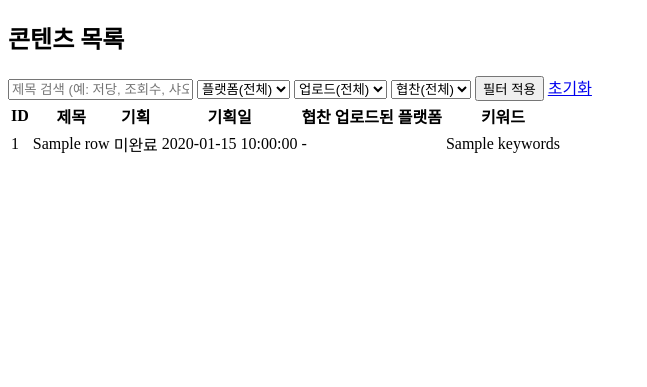
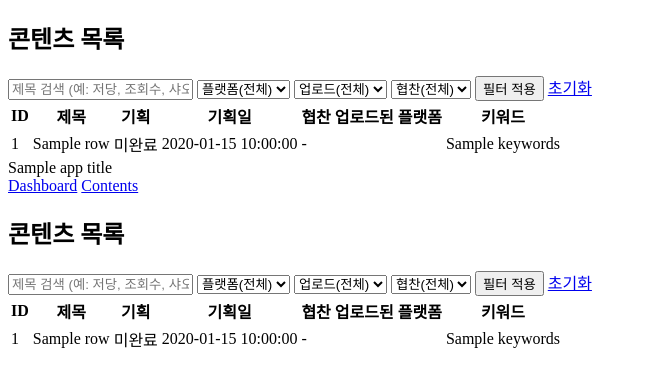
Before and after one commit to jangnyer/DataBase_WebApp_Project, a Flask app: template templates/contents.html in a window 1280 px wide. Shown: the part 44-431 px from the top of the page, without its empty margins (0-647 px from the left). Run offline with Flask 3, Linux system fonts and the light colour scheme; the template is opened without the code that fills it: most values are stand-ins (such as "Sample title", 1, 10 or a date in 2020).

Commit message:
컨텐츠

```diff
--- a/templates/contents.html
+++ b/templates/contents.html
@@ -81,3 +81,99 @@
   </main>
 </body>
 </html>
+
+
+
+
+
+
+
+
+
+
+
+
+
+<!doctype html>
+<html lang="ko">
+<head>
+  <meta charset="utf-8" />
+  <meta name="viewport" content="width=device-width, initial-scale=1" />
+  <title>{{ app_title }} - Contents</title>
+  <link rel="stylesheet" href="{{ url_for('static', filename='style.css') }}">
+</head>
+<body>
+  <header class="topbar">
+    <div class="wrap">
+      <div class="brand">{{ app_title }}</div>
+      <nav class="nav">
+        <a class="navlink" href="/">Dashboard</a>
+        <a class="navlink active" href="/contents">Contents</a>
+      </nav>
+    </div>
+  </header>
+
+  <main class="wrap">
+    <section class="panel">
+      <h2>콘텐츠 목록</h2>
+
+      <form class="filters" method="get" action="/contents">
+        <input class="input" name="q" value="{{ q }}" placeholder="제목 검색 (예: 저당, 조회수, 샤오홍슈)" />
+
+        <select class="select" name="platform">
+          <option value="">플랫폼(전체)</option>
+          {% for p in platforms %}
+            <option value="{{ p['name'] }}" {% if platform==p['name'] %}selected{% endif %}>
+              {{ p['name'] }}
+            </option>
+          {% endfor %}
+        </select>
+
+        <select class="select" name="uploaded">
+          <option value="">업로드(전체)</option>
+          <option value="1" {% if uploaded=='1' %}selected{% endif %}>업로드 됨</option>
+          <option value="0" {% if uploaded=='0' %}selected{% endif %}>업로드 안 됨</option>
+        </select>
+
+        <select class="select" name="sponsored">
+          <option value="">협찬(전체)</option>
+          <option value="1" {% if sponsored=='1' %}selected{% endif %}>협찬</option>
+          <option value="0" {% if sponsored=='0' %}selected{% endif %}>비협찬</option>
+        </select>
+
+        <button class="btn" type="submit">필터 적용</button>
+        <a class="btn ghost" href="/contents">초기화</a>
+      </form>
+
+
+
+      <table class="table">
+        <thead>
+          <tr>
+            <th>ID</th>
+            <th>제목</th>
+            <th>기획</th>
+            <th>기획일</th>
+            <th>협찬</th>
+            <th>업로드된 플랫폼</th>
+            <th>키워드</th>
+          </tr>
+        </thead>
+        <tbody>
+          {% for r in rows %}
+          <tr>
+            <td class="mono">{{ r["content_id"] }}</td>
+            <td>{{ r["title"] }}</td>
+            <td>{{ "완료" if r["plan_done"]==1 else "미완료" }}</td>
+            <td class="mono">{{ r["plan_date"] or "-" }}</td>
+            <td>{{ "협찬" if r["sponsored"]==1 else "-" }}</td>
+            <td>{{ r["uploaded_platforms"] }}</td>
+            <td>{{ r["keywords"] }}</td>
+          </tr>
+          {% endfor %}
+        </tbody>
+      </table>
+    </section>
+  </main>
+</body>
+</html>
```
